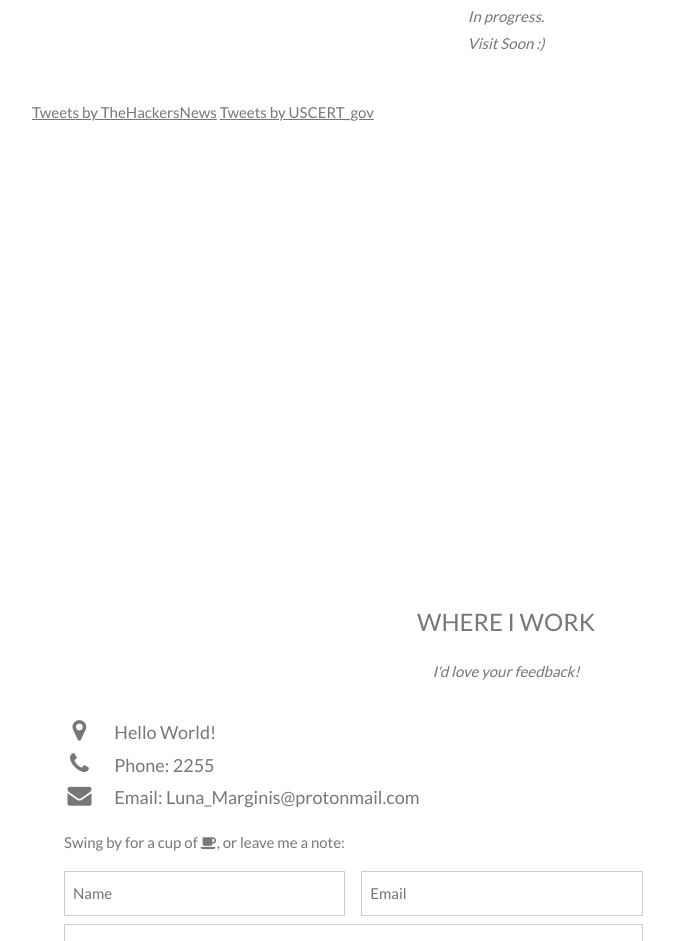
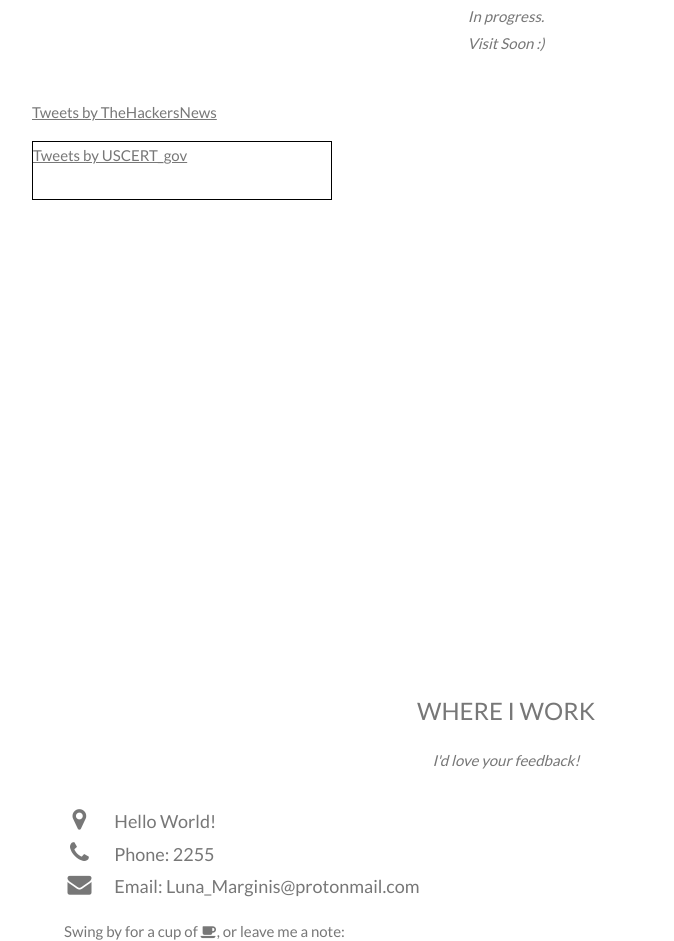
Before and after one commit to LunaMarginis/LunaMarginis.github.io, a website: page index.html in a window 1280 px wide. Shown: the part 1813-2754 px from the top of the page, without its empty margins (134-808 px from the left). Drawn offline with nearby package versions, Linux system fonts and the light colour scheme.

Commit message:
Update index.html

```diff
--- a/index.html
+++ b/index.html
@@ -156,6 +156,8 @@ body, html {
 
 <a class="twitter-timeline" data-width="800" data-height="1080" data-theme="dark" href="https://twitter.com/TheHackersNews?ref_src=twsrc%5Etfw">Tweets by TheHackersNews</a> <script async src="https://platform.twitter.com/widgets.js" charset="utf-8"></script>
 
+  <p style="padding-bottom: 30px; width: 300px; border: 1px solid black;">
+
 <a class="twitter-timeline" data-width="800" data-height="1080" data-theme="dark" href="https://twitter.com/USCERT_gov?ref_src=twsrc%5Etfw">Tweets by USCERT_gov</a> <script async src="https://platform.twitter.com/widgets.js" charset="utf-8"></script>
 
 <!-- Third Parallax Image with Portfolio Text -->
```
